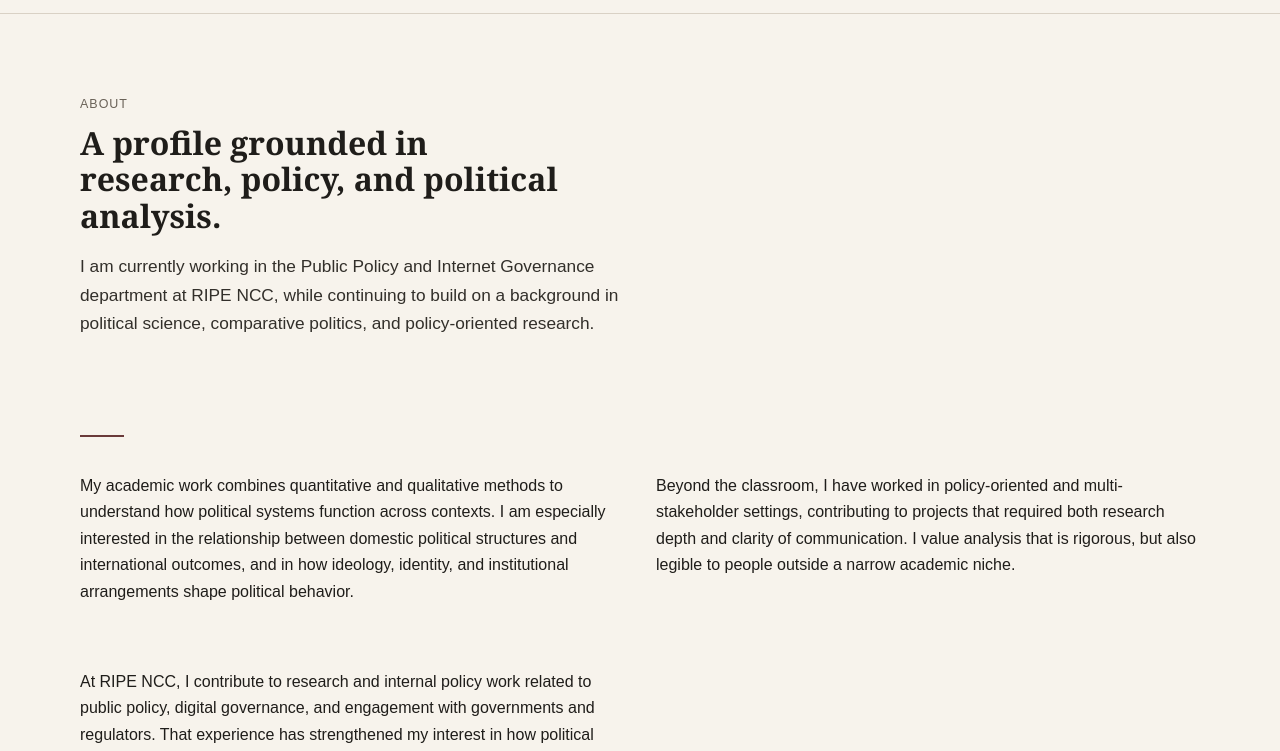
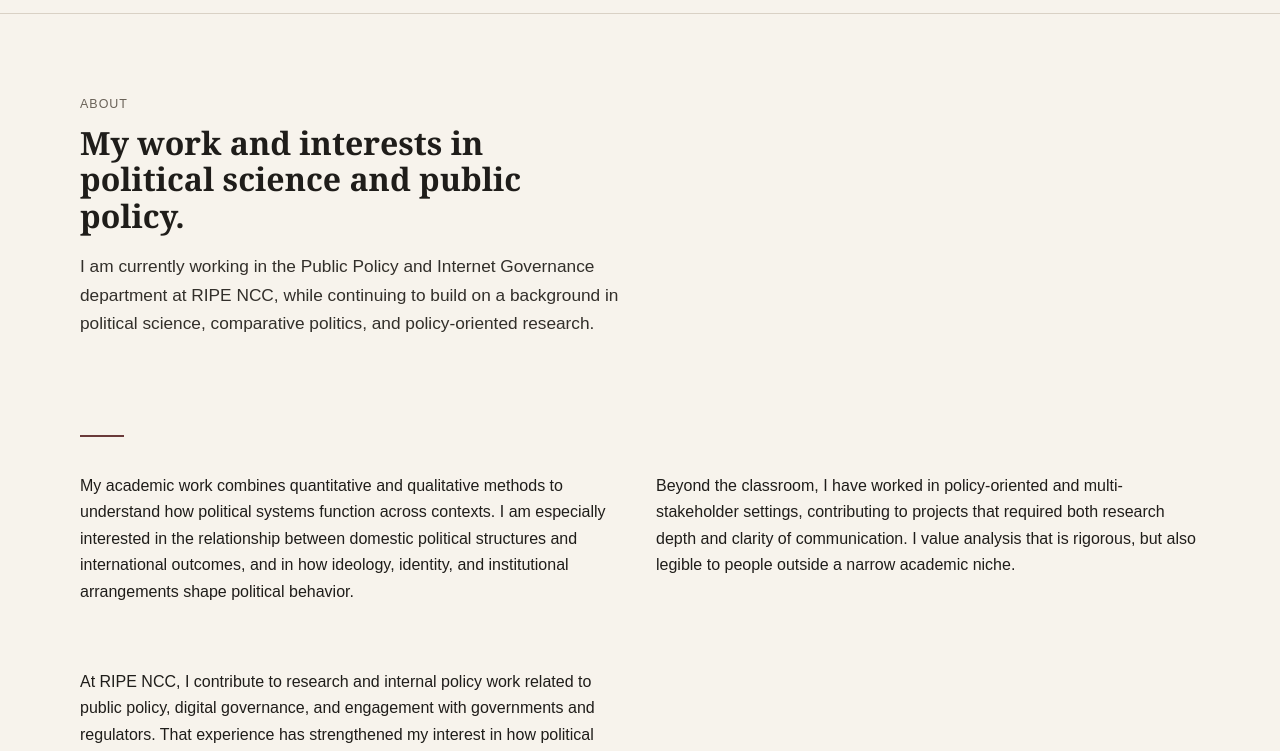
Before and after one commit to MArCio333/MArCio333.github.io, a plain HTML site: page about.html in a window 1280 px wide. Shown: the part 49-800 px from the top of the page. Drawn offline with Linux system fonts and the light colour scheme.

Commit message:
Update about.html

```diff
--- a/about.html
+++ b/about.html
@@ -23,7 +23,7 @@
   <main>
     <section class="page-hero container">
       <p class="eyebrow">About</p>
-      <h1>A profile grounded in research, policy, and political analysis.</h1>
+      <h1>My work and interests in political science and public policy.</h1>
       <p class="lead">
         I am currently working in the Public Policy and Internet Governance department at RIPE NCC,
         while continuing to build on a background in political science, comparative politics, and
```
